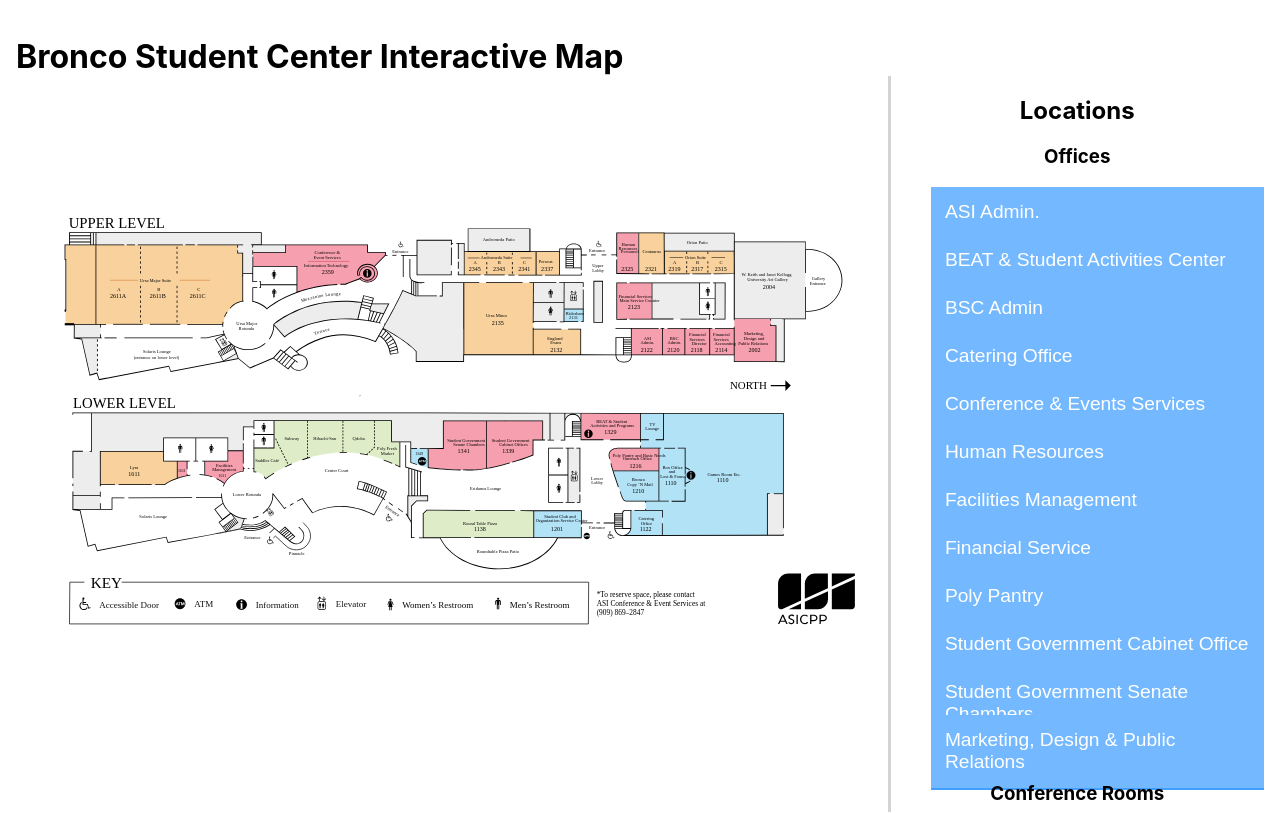
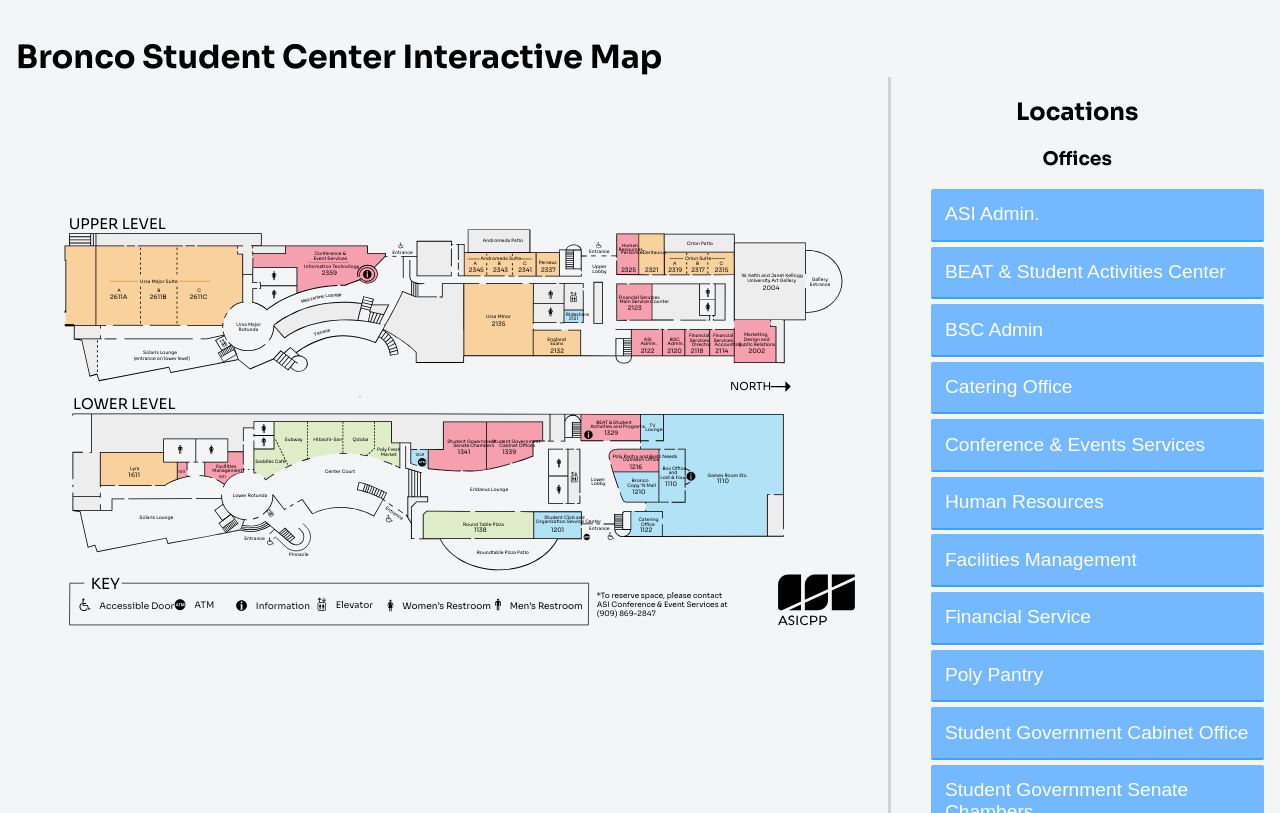
Before and after one commit to mattwmarra/interactive-map, a React (Vite) app: page / in a window 1280 px wide. Built offline with nearby package versions, Linux system fonts and the light colour scheme.

Commit message:
UI improvements

```diff
--- a/index.html
+++ b/index.html
@@ -4,6 +4,10 @@
 <head>
   <meta charset="UTF-8" />
   <link rel="icon" type="image/svg+xml" href="/src/favicon.svg" />
+  <link rel="preconnect" href="https://fonts.googleapis.com">
+  <link rel="preconnect" href="https://fonts.gstatic.com" crossorigin>
+  <link href="https://fonts.googleapis.com/css2?family=Sora:wght@100;200;300;400;500;600;700;800&display=swap"
+    rel="stylesheet">
   <meta name="viewport" content="width=device-width, initial-scale=1.0" />
   <title>Interactive BSC Map</title>
 </head>
--- a/src/App.scss
+++ b/src/App.scss
@@ -6,11 +6,19 @@
 $office: #F69FAE;
 
 $font-small: .4rem;
+$font: 'Sora', 'sans-serif';
 .App {
   padding: 1rem;
   overflow: hidden;
 }
 
+body {
+	margin: 0;
+	background-color: #F4F5F6;
+	font-family: $font;
+	-webkit-font-smoothing: antialiased;
+	-moz-osx-font-smoothing: grayscale;
+}
 main {
   display: flex;
   flex-direction: row;
@@ -25,20 +33,25 @@
 	overflow-y: scroll;
 	max-height: 100vh;
     ul li{
-      height: 3rem;
+      height: fit-content;
+	  margin: .3rem auto;
     }
   }
   svg {
     flex: 0.7;
+	g text {
+		font-family: $font
+	}
 
   }
 }
 
 @mixin setBGColorAndHover ($baseColor){
     fill: darken($color: $baseColor, $amount: 15);
+	$brightenedColor: lighten($color: $baseColor, $amount: 15);
+	filter: drop-shadow(0 0 15px $baseColor)
 }
 .st0{fill:none;}
-	.st1{font-family:'ArialMT';}
 	.st2{font-size:10.4064px;}
 	.st3{fill:#EDEDED;}
 	.st4{font-size:20.7004px;}
@@ -93,7 +106,6 @@
 	.st27{font-size:$font-small;}
 	.st28{font-size:$font-small;}
 	.st29{font-size:$font-small;}
-	.st30{font-family:'Arial-BoldMT';}
 	.st31{font-size:$font-small;}
 	.st32{font-size:8.5144px;}
 	.st33{fill:#E28229;}
@@ -126,6 +138,7 @@
     width: 100%;
     padding: 0.9rem;
     border: 0px;
+	border-radius: 2px;
     border-bottom: 2px solid darken($color: $primary-color, $amount: 10);
     font-size: 1.2rem;
     text-align: left;
--- a/src/App.tsx
+++ b/src/App.tsx
@@ -1,5 +1,4 @@
 import "./App.scss";
-import { Map } from "./Map";
 import { BSCMap } from "./BSCMap";
 import { StateList } from "./StateList";
 
--- a/src/index.css
+++ /dev/null
@@ -1,13 +0,0 @@
-body {
-  margin: 0;
-  font-family: -apple-system, BlinkMacSystemFont, 'Segoe UI', 'Roboto', 'Oxygen',
-    'Ubuntu', 'Cantarell', 'Fira Sans', 'Droid Sans', 'Helvetica Neue',
-    sans-serif;
-  -webkit-font-smoothing: antialiased;
-  -moz-osx-font-smoothing: grayscale;
-}
-
-code {
-  font-family: source-code-pro, Menlo, Monaco, Consolas, 'Courier New',
-    monospace;
-}
```
Also changed, not shown: src/main.tsx (+5 -6 lines).
